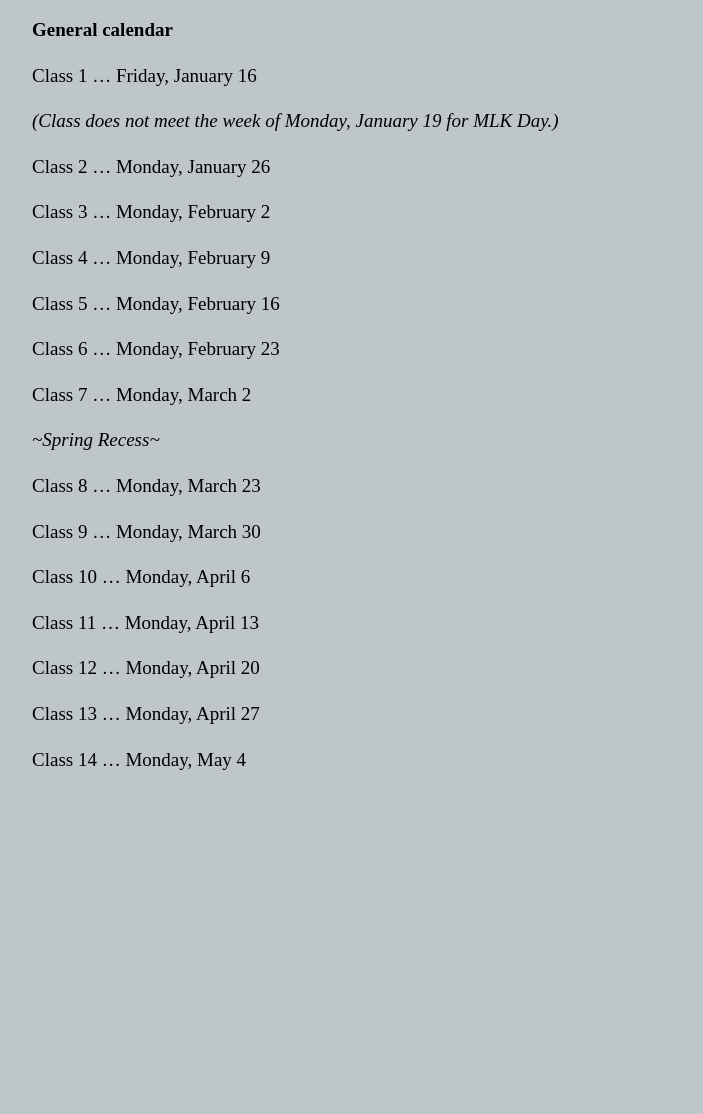
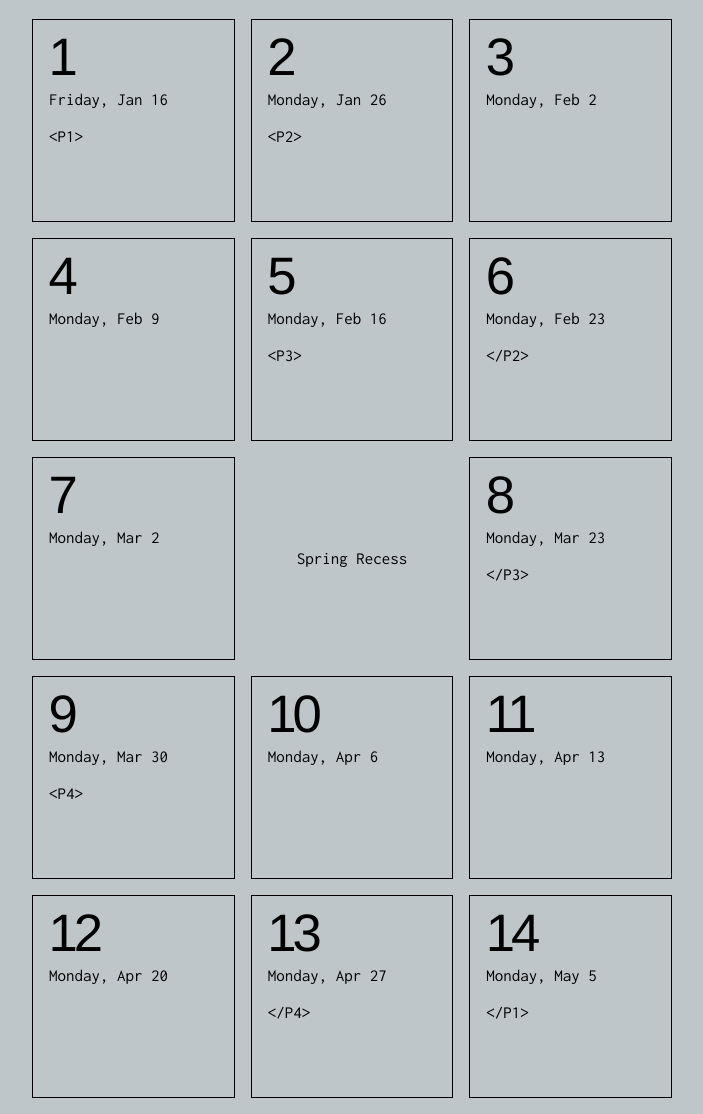
Before and after one commit to PeterEbbelink/veryinteractive, a PHP site: page /class/calendar in a window 1280 px wide. Shown: the part 57-1171 px from the top of the page, without its empty margins (288-991 px from the left). Before the commit the page ends 827 px from the top, so only its background shows below. Run offline with PHP 8.4, Linux system fonts and the light colour scheme; some libraries are stand-ins or nearby versions.

Commit message:
calendar update

```diff
--- a/class/calendar/index.html
+++ b/class/calendar/index.html
@@ -41,7 +41,135 @@
 
   <div class="inner">
 
-    <section>
+    <div class="grid-wrap">
+      <div class="grid-col col-one-third">
+        <a class="calendar-box">
+          <span class="class">1</span>
+          <span class="date">Friday, Jan 16</span>
+          <div class="projects">
+            <div>&lt;<code>P1</code>&gt;</div>
+          </div>
+        </a>
+      </div>
+      <div class="grid-col col-one-third">
+        <a class="calendar-box">
+          <span class="class">2</span>
+          <span class="date">Monday, Jan 26</span>
+          <div class="projects">
+            <div>&lt;<code>P2</code>&gt;</div>
+          </div>
+        </a>
+      </div>
+      <div class="grid-col col-one-third">
+        <a class="calendar-box">
+          <span class="class">3</span>
+          <span class="date">Monday, Feb 2</span>
+          <div class="projects">
+          </div>
+        </a>
+      </div>
+      <div class="grid-col col-one-third">
+        <a class="calendar-box">
+          <span class="class">4</span>
+          <span class="date">Monday, Feb 9</span>
+          <div class="projects">
+          </div>
+        </a>
+      </div>
+      <div class="grid-col col-one-third">
+        <a class="calendar-box">
+          <span class="class">5</span>
+          <span class="date">Monday, Feb 16</span>
+          <div class="projects">
+            <div>&lt;<code>P3</code>&gt;</div>
+          </div>
+        </a>
+      </div>
+      <div class="grid-col col-one-third">
+        <a class="calendar-box">
+          <span class="class">6</span>
+          <span class="date">Monday, Feb 23</span>
+          <div class="projects">
+            <div>&lt;/<code>P2</code>&gt;</div>
+          </div>
+        </a>
+      </div>
+      <div class="grid-col col-one-third">
+        <a class="calendar-box">
+          <span class="class">7</span>
+          <span class="date">Monday, Mar 2</span>
+          <div class="projects">
+          </div>
+        </a>
+      </div>
+      <div class="grid-col col-one-third">
+        <span class="calendar-box break">
+          <span class="date">Spring Recess</span>
+        </span>
+      </div>
+      <div class="grid-col col-one-third">
+        <a class="calendar-box">
+          <span class="class">8</span>
+          <span class="date">Monday, Mar 23</span>
+          <div class="projects">
+            <div>&lt;/<code>P3</code>&gt;</div>
+          </div>
+        </a>
+      </div>
+      <div class="grid-col col-one-third">
+        <a class="calendar-box">
+          <span class="class">9</span>
+          <span class="date">Monday, Mar 30</span>
+          <div class="projects">
+            <div>&lt;<code>P4</code>&gt;</div>
+          </div>
+        </a>
+      </div>
+      <div class="grid-col col-one-third">
+        <a class="calendar-box">
+          <span class="class">10</span>
+          <span class="date">Monday, Apr 6</span>
+          <div class="projects">
+          </div>
+        </a>
+      </div>
+      <div class="grid-col col-one-third">
+        <a class="calendar-box">
+          <span class="class">11</span>
+          <span class="date">Monday, Apr 13</span>
+          <div class="projects">
+          </div>
+        </a>
+      </div>
+      <div class="grid-col col-one-third">
+        <a class="calendar-box">
+          <span class="class">12</span>
+          <span class="date">Monday, Apr 20</span>
+          <div class="projects">
+          </div>
+        </a>
+      </div>
+      <div class="grid-col col-one-third">
+        <a class="calendar-box">
+          <span class="class">13</span>
+          <span class="date">Monday, Apr 27</span>
+          <div class="projects">
+            <div>&lt;/<code>P4</code>&gt;</div>
+          </div>
+        </a>
+      </div>
+      <div class="grid-col col-one-third">
+        <a class="calendar-box">
+          <span class="class">14</span>
+          <span class="date">Monday, May 5</span>
+          <div class="projects">
+            <div>&lt;/<code>P1</code>&gt;</div>
+          </div>
+        </a>
+      </div>
+    </div>
+
+    <!-- <section>
 
       <p>
 
@@ -81,7 +209,7 @@
 
       </p>
 
-    </section>
+    </section> -->
 
   </div>
 
--- a/style/application.css
+++ b/style/application.css
@@ -90,7 +90,8 @@ nav .current,
 .back-to-top,
 #meta-bar,
 #circle,
-#town-announcement {
+#town-announcement,
+.calendar-box {
 	font-family: 'Inconsolata', courier new, courier;
 	font-size: 17px;
 	line-height: 1.2;/*
@@ -405,6 +406,74 @@ nav .info-link {
 }
 
 
+/* CALENDAR */
+
+.grid-wrap {
+    margin-left: -16px; /* the same as your gutter */
+    overflow: hidden;
+    clear: both; }
+
+.grid-col {
+    float: left;
+    padding-left: 16px; /* this is your gutter between columns */
+    margin-bottom: 16px;
+    width: 100%;
+    -webkit-box-sizing: border-box;
+       -moz-box-sizing: border-box;
+            box-sizing: border-box; }
+
+.col-full {
+  width: 100%; }
+
+.col-one-half {
+  width: 50%; }
+
+.col-one-third {
+  width: 33.333%; }
+
+.col-two-thirds {
+  width: 66.666%; }
+
+.col-one-quarter {
+  width: 25%; }
+
+.col-three-quarters {
+  width: 75%; }
+
+.calendar-box.break {
+  border: 1px solid #BEC6C9;
+  display: table-cell;
+  text-align: center;
+  vertical-align: middle;
+  width: 203px;
+}
+
+a.calendar-box,
+span.calendar-box {
+  display: block;
+  background: none;
+  border: 1px solid black;
+  padding: 16px;
+  height: 203px;
+}
+
+a.calendar-box:hover {
+  background: #FDEE2F;
+  cursor: pointer;
+}
+
+.calendar-box .class {
+  display: block;
+  font-family: Helvetica, Arial, sans-serif;
+  font-size: 3.1em;
+  letter-spacing: -4px;
+  margin: -0.2em 0 0  -0.01em;
+}
+
+.calendar-box .projects {
+  margin-top: 1em;
+}
+
 /* PROJECTS */
 
 .visual-tweets, a.visual-tweets {
@@ -446,6 +515,14 @@ nav .info-link {
 .weather .top-link a:hover {
 	background: rgb(255,44,57) !important;
 	-webkit-animation: none !important;
+}
+
+.tba, a.tba {
+  /*background: rgb(178,154,152);
+  border-bottom: 1px solid rgb(178,154,152);*/
+  background: rgb(255,44,57) !important;
+  border-bottom: 1px solid rgb(255,44,57);
+  background-image: none !important;
 }
 
 /* TEXTS LIBRARY */
@@ -569,7 +646,7 @@ a.library-item:hover,
 }
 
 #town-announcement{
-  padding: 20px 0 12px;
+  padding: 18px 0 12px;
   position: absolute;
   top: 54px;
   left: 0;
@@ -1258,6 +1335,10 @@ body.december .generic-container {
     top: 175px;
   }
 
+  #meta-bar {
+    display: none;
+  }
+
 /*	body.december .document {
 		margin-top: 164px;
 	}
```
Also changed, not shown: class/texts/Houedard-ConcretePoetryAndIanHamiltonFinlay/index.html (+3 -4 lines), style/dump.css (+13 -110 lines).
